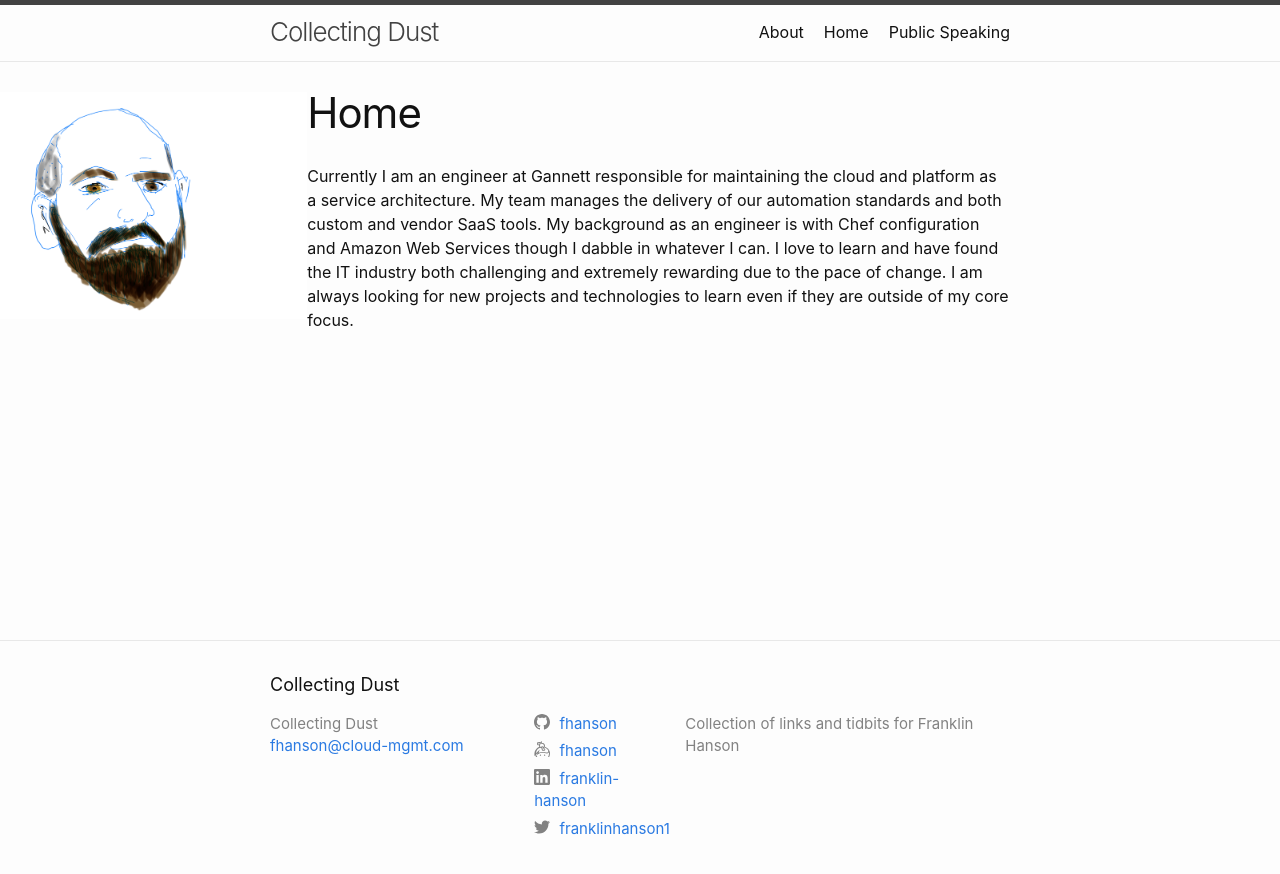
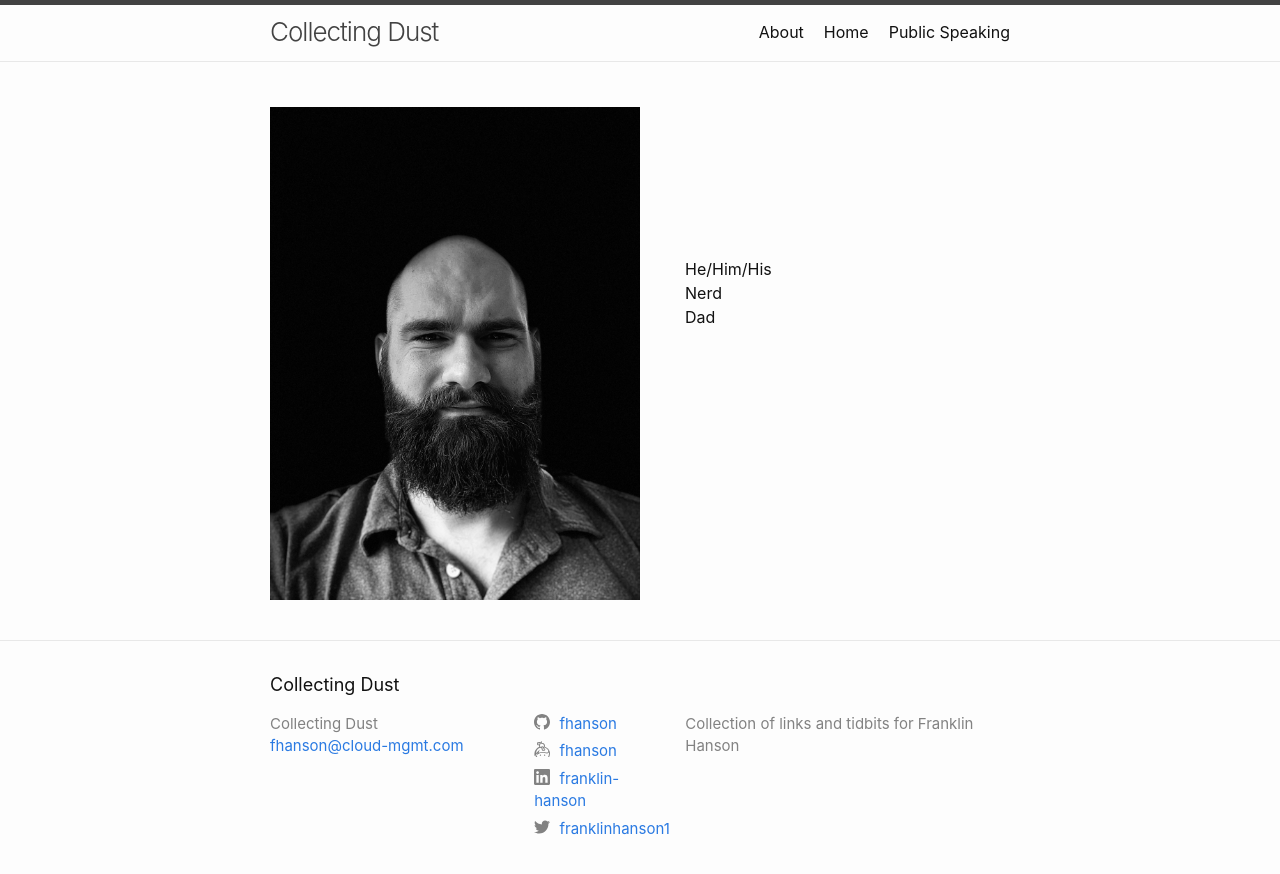
Before and after one commit to fhanson/fhanson.github.io, a Jekyll site: the page built from index.markdown, in a window 1280 px wide. Shown: the top 874 px of the page. Built offline with Jekyll 4.4.1, drawn with Linux system fonts in a browser that asks for light colours.

Commit message:
update home page

```diff
--- a/_layouts/default.html
+++ b/_layouts/default.html
@@ -9,7 +9,7 @@
 
     <main class="page-content" aria-label="Content">
       <header>
-        {% if site.logo %}
+        {% if site.logo and page.logo_hidden != true %}
           <img src="{{site.logo | relative_url}}" alt="Logo" float=left align=left width=24% />
         {% endif %}
       </header>
--- a/_layouts/page.html
+++ b/_layouts/page.html
@@ -3,9 +3,11 @@ layout: default
 ---
 <article class="post">
 
-  <header class="post-header">
-    <h1 class="post-title">{{ page.title | escape }}</h1>
-  </header>
+  {%- if page.title and page.title_hidden != true -%}
+	  <header class="post-header">
+	    <h1 class="post-title">{{ page.title | escape }}</h1>
+	  </header>
+  {%- endif -%}
 
   <div class="post-content">
     {{ content }}
--- a/index.markdown
+++ b/index.markdown
@@ -1,10 +1,16 @@
 ---
 title: Home
 layout: page
+title_hidden: true
+logo_hidden: true
 ---
 
-<div class='content' clear='right' position='relative' margin-top='30px' width='600px' padding-left='100px'>
-  <p>
-  Currently I am an engineer at Gannett responsible for maintaining the cloud and platform as a service architecture. My team manages the delivery of our automation standards and both custom and vendor SaaS tools. My background as an engineer is with Chef configuration and Amazon Web Services though I dabble in whatever I can. I love to learn and have found the IT industry both challenging and extremely rewarding due to the pace of change. I am always looking for new projects and technologies to learn even if they are outside of my core focus.
-  </p>
+<img src="/static/blackandwhite.jpg" width="50%" align=left>
+<div style="padding:15px; padding-top:150px; display:grid;">
+	<ul style="list-style-type:none;">
+	  <li></li>
+	  <li>He/Him/His</li>
+	  <li>Nerd</li>
+	  <li>Dad</li>
+	</ul>
 </div>
```
Also changed, not shown: static/blackandwhite.jpg (added).
